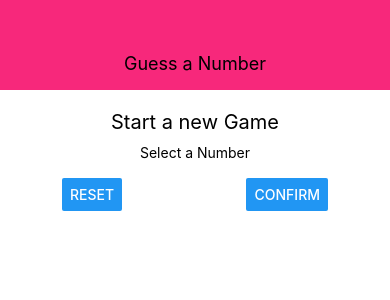
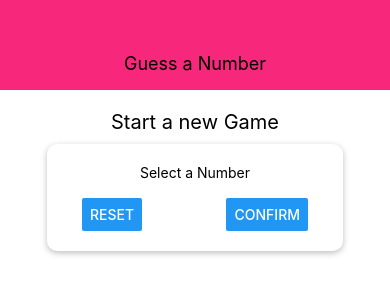
Before and after one commit to DuncanMoyo/tutorial-react-native-app, a React Native app: screen / in a window 390 px wide. Shown: the top 300 px of the page. Built offline with nearby package versions, Linux system fonts and the light colour scheme.

Commit message:
styling a view as a card container

```diff
--- a/screens/StartGameScreen.js
+++ b/screens/StartGameScreen.js
@@ -32,6 +32,19 @@ const styles = StyleSheet.create({
     width: 300,
     maxWidth: '80%',
     alignItems: 'center',
+
+ //   shadow properties only work on IOS
+    shadowColor: 'black',
+    shadowOffset: {width: 0, height: 2},
+    shadowRadius: 6,
+    shadowOpacity: 0.26,
+
+  //only on Android
+    elevation: 5,
+
+    backgroundColor: 'white',
+    padding: 20,
+    borderRadius: 10
   },
   buttonContainer: {
     flexDirection: 'row',
```
